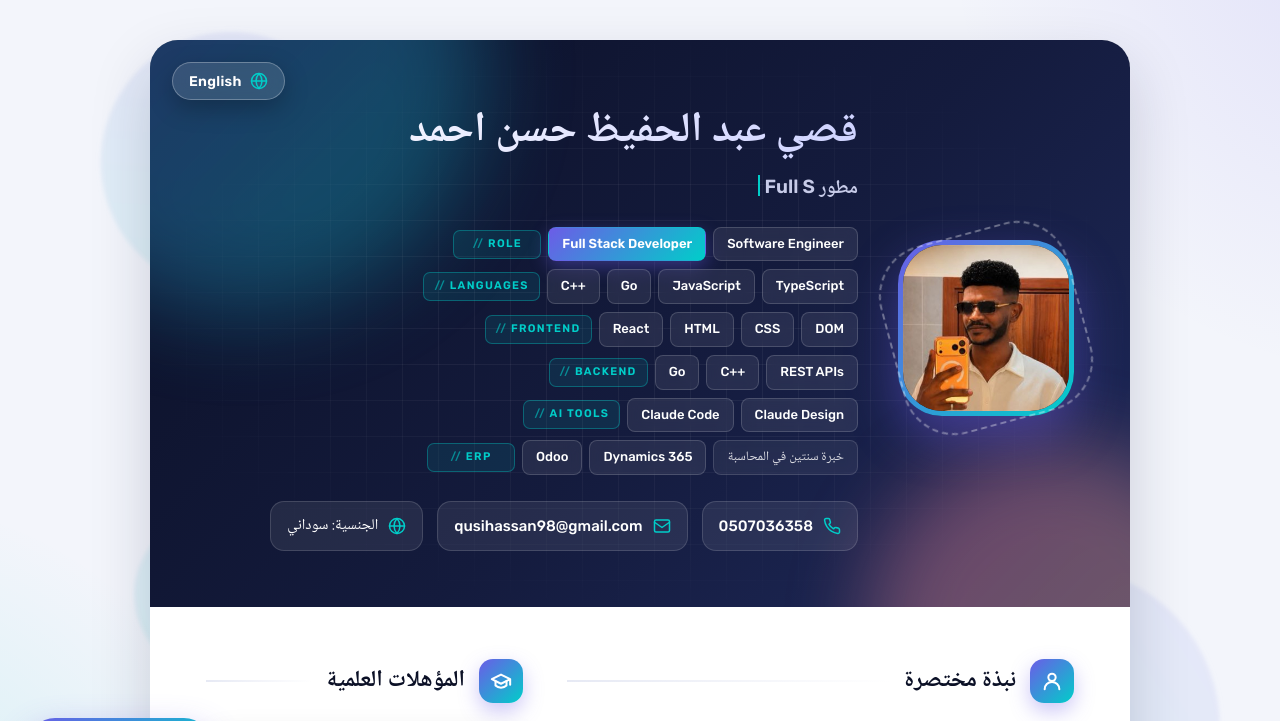
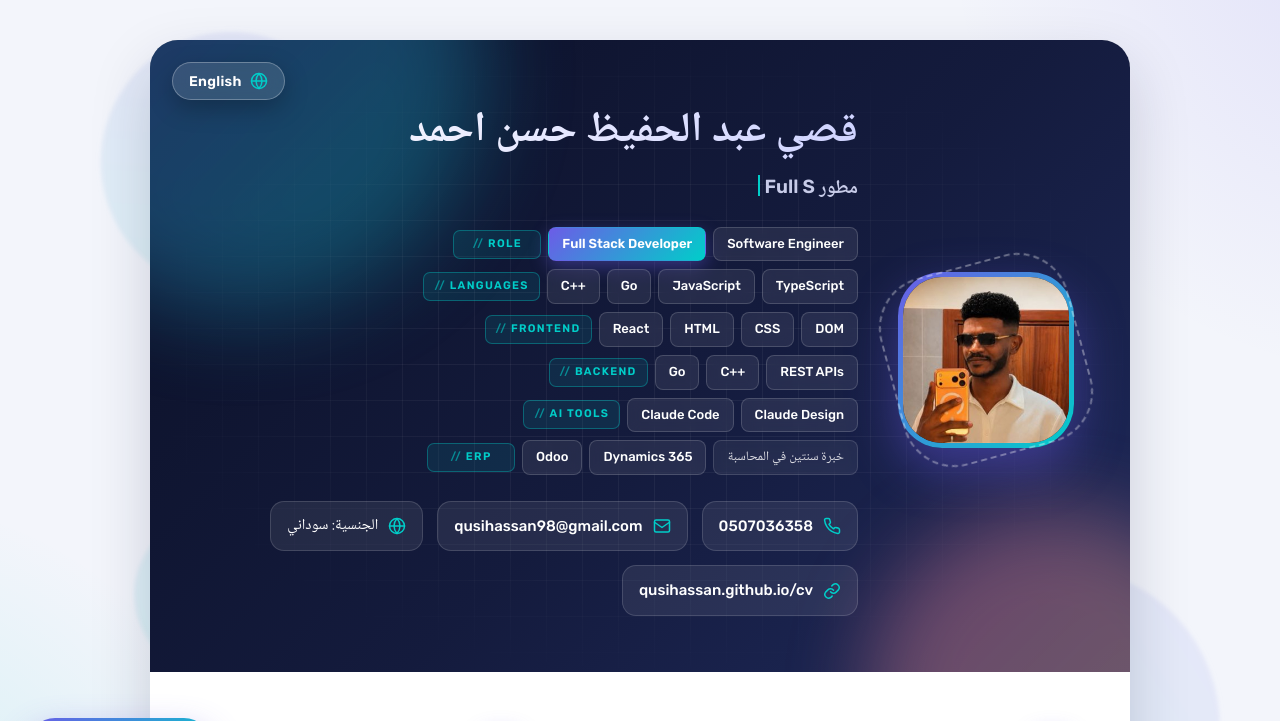
Before and after one commit to qusihassan/cv, a plain HTML site: page professional_cv_qusi.html in a window 1280 px wide. Shown: the top 721 px of the page. Drawn offline with Linux system fonts and the light colour scheme.

Commit message:
Add README with live link and deployment notes; add site link to CV contacts
Co-Authored-By: Claude Fable 5.1 <noreply@anthropic.com>

```diff
--- a/professional_cv_qusi.html
+++ b/professional_cv_qusi.html
@@ -500,6 +500,10 @@ html[dir="ltr"] .hero h1{letter-spacing:-.5px;line-height:1.2}
             <svg viewBox="0 0 24 24"><circle cx="12" cy="12" r="10"/><path d="M2 12h20M12 2a15 15 0 0 1 4 10 15 15 0 0 1-4 10 15 15 0 0 1-4-10 15 15 0 0 1 4-10z"/></svg>
             <span data-en="Nationality: Sudanese">الجنسية: سوداني</span>
           </div>
+          <a href="https://qusihassan.github.io/cv/" target="_blank" rel="noopener">
+            <svg viewBox="0 0 24 24"><path d="M10 13a5 5 0 0 0 7.5.5l3-3a5 5 0 0 0-7-7l-1.7 1.7"/><path d="M14 11a5 5 0 0 0-7.5-.5l-3 3a5 5 0 0 0 7 7l1.7-1.7"/></svg>
+            <span dir="ltr">qusihassan.github.io/cv</span>
+          </a>
         </div>
       </div>
     </div>
```
Also changed, not shown: 1 other file.
